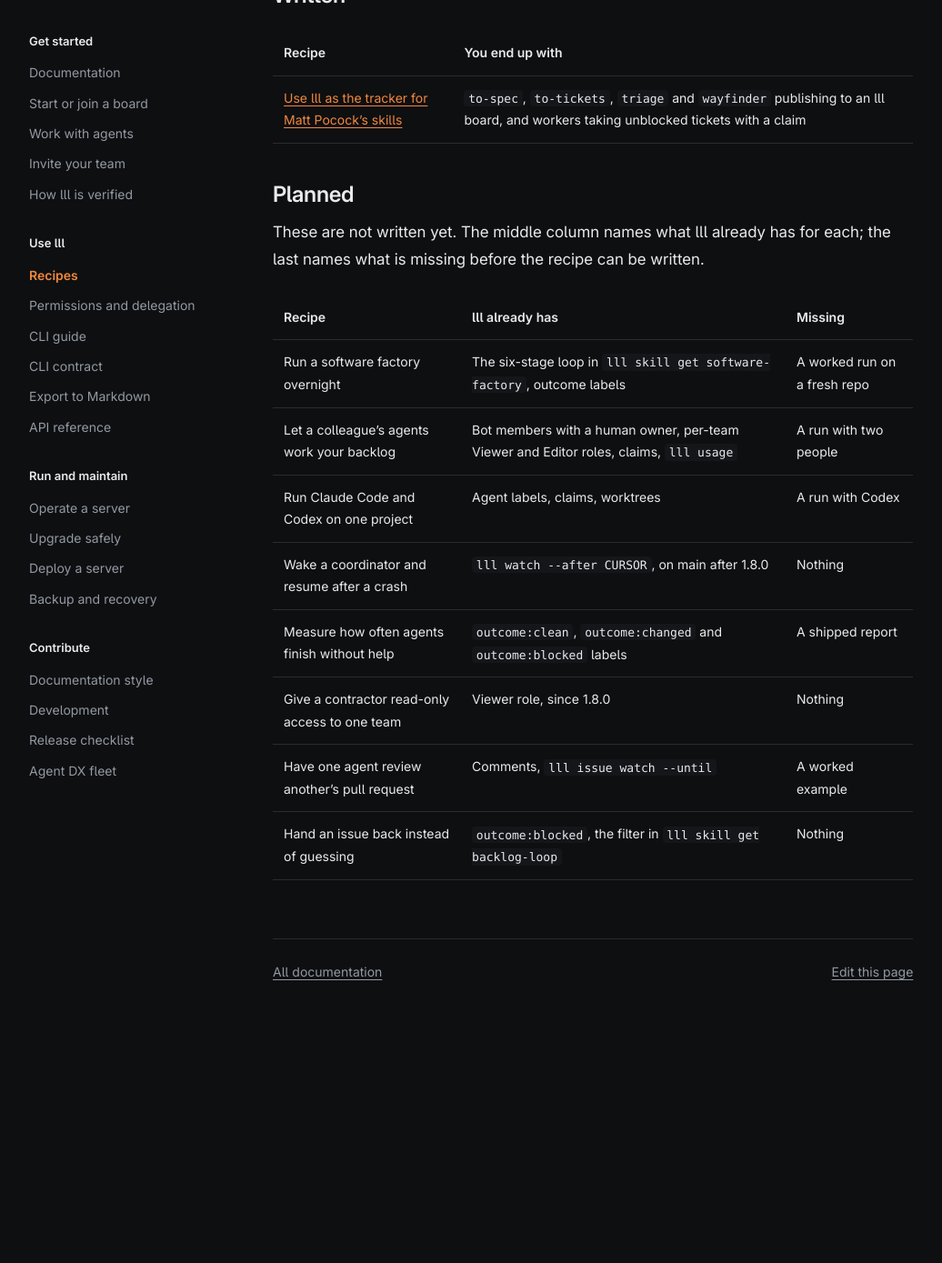
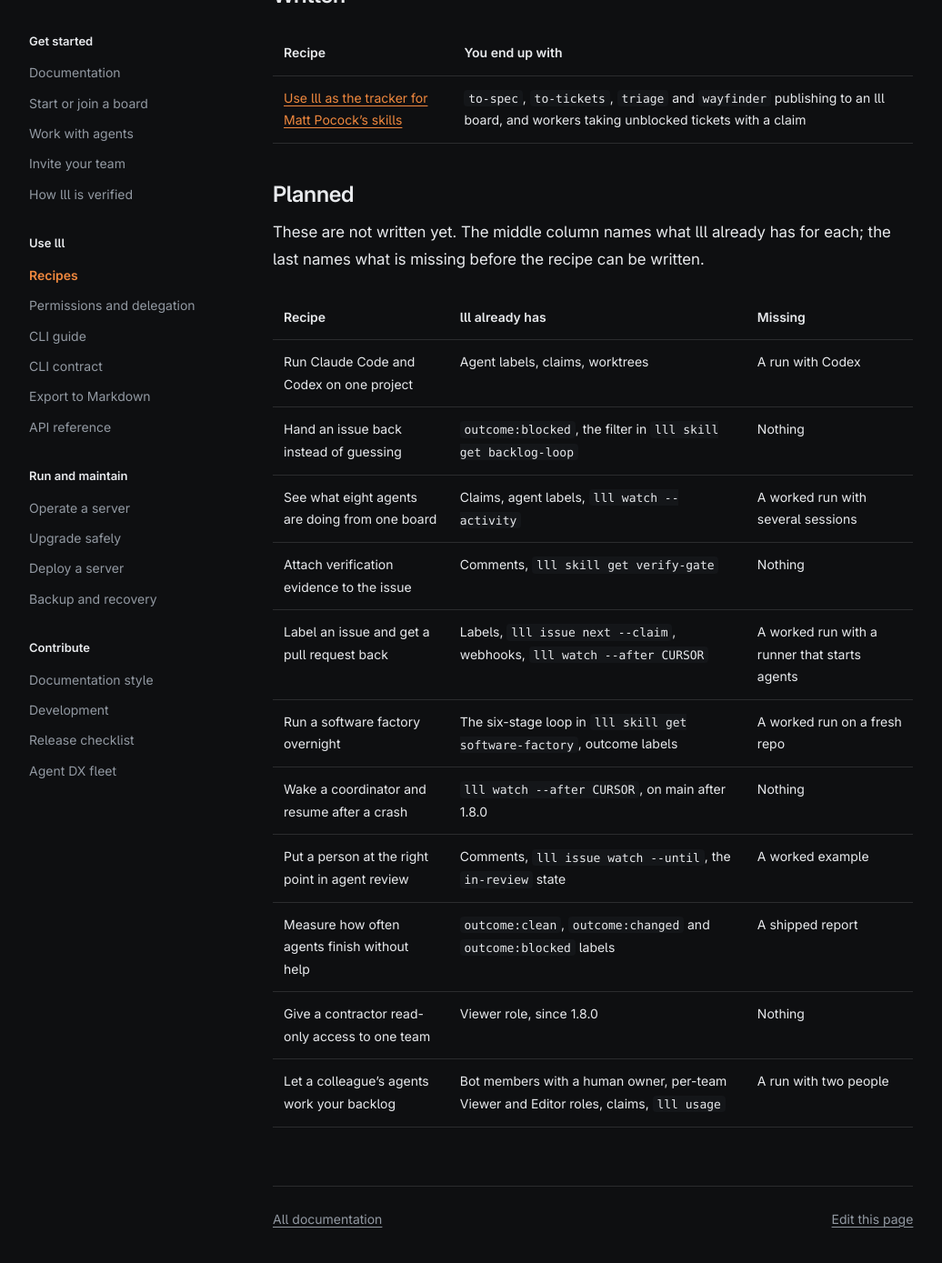
Before and after one commit to escherize/lll, a Jekyll site: the page built from docs/recipes.md, in a window 1280 px wide and 1400 px high, scrolled down 298 px. Shown: the top 1389 px of the window at 91% size, without its empty margins (60-1096 px from the left). Built offline with Jekyll 4.4.1, drawn with Linux system fonts in a browser that asks for light colours; our own code applies the rules of GitHub Pages for plain Markdown files; before the commit the page ends 1427 px from its top, so only the background shows below that.

Commit message:
docs: reorder and extend the planned recipes (LLL-817)
Adds three planned recipes (one board for many agents, verification evidence
on the issue, label an issue and get a pull request back), moves the
mixed-tool and hand-back recipes up, and reframes agent review around where a
person re-enters.

Co-Authored-By: Claude Fable 5.2 <noreply@anthropic.com>

```diff
--- a/docs/recipes.md
+++ b/docs/recipes.md
@@ -17,11 +17,14 @@ each; the last names what is missing before the recipe can be written.
 
 | Recipe | lll already has | Missing |
 |---|---|---|
+| Run Claude Code and Codex on one project | Agent labels, claims, worktrees | A run with Codex |
+| Hand an issue back instead of guessing | `outcome:blocked`, the filter in `lll skill get backlog-loop` | Nothing |
+| See what eight agents are doing from one board | Claims, agent labels, `lll watch --activity` | A worked run with several sessions |
+| Attach verification evidence to the issue | Comments, `lll skill get verify-gate` | Nothing |
+| Label an issue and get a pull request back | Labels, `lll issue next --claim`, webhooks, `lll watch --after CURSOR` | A worked run with a runner that starts agents |
 | Run a software factory overnight | The six-stage loop in `lll skill get software-factory`, outcome labels | A worked run on a fresh repo |
-| Let a colleague's agents work your backlog | Bot members with a human owner, per-team Viewer and Editor roles, claims, `lll usage` | A run with two people |
-| Run Claude Code and Codex on one project | Agent labels, claims, worktrees | A run with Codex |
 | Wake a coordinator and resume after a crash | `lll watch --after CURSOR`, on main after 1.8.0 | Nothing |
+| Put a person at the right point in agent review | Comments, `lll issue watch --until`, the `in-review` state | A worked example |
 | Measure how often agents finish without help | `outcome:clean`, `outcome:changed` and `outcome:blocked` labels | A shipped report |
 | Give a contractor read-only access to one team | Viewer role, since 1.8.0 | Nothing |
-| Have one agent review another's pull request | Comments, `lll issue watch --until` | A worked example |
-| Hand an issue back instead of guessing | `outcome:blocked`, the filter in `lll skill get backlog-loop` | Nothing |
+| Let a colleague's agents work your backlog | Bot members with a human owner, per-team Viewer and Editor roles, claims, `lll usage` | A run with two people |
```
